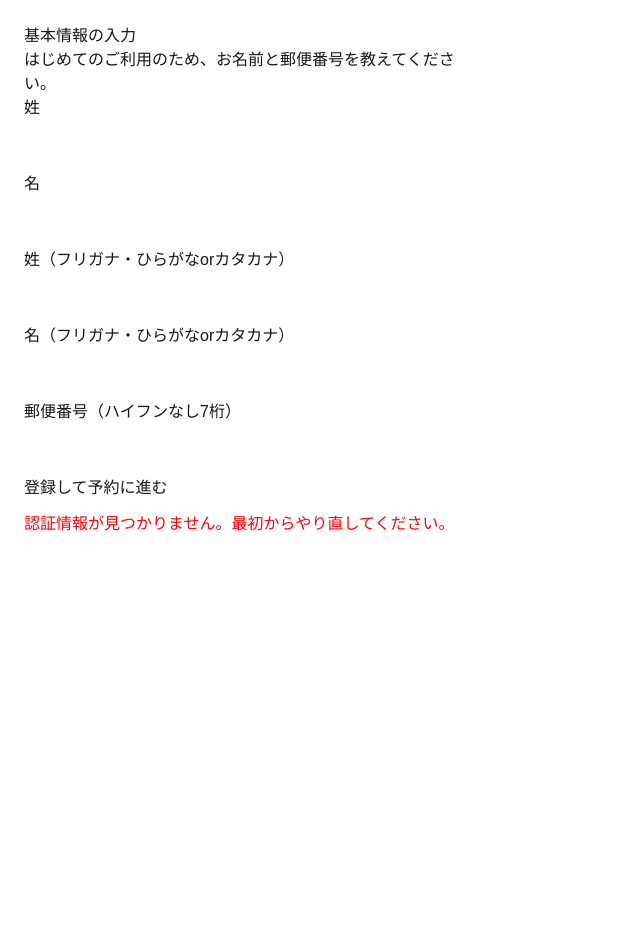
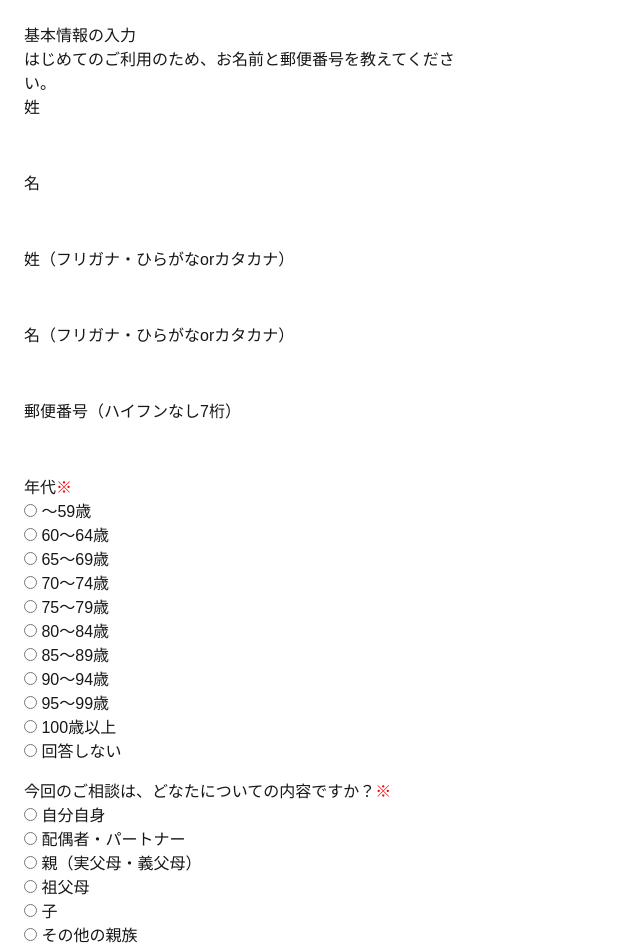
Before and after one commit to icuel/booking-app, a Next.js app: page /onboard in a window 1280 px wide. Shown: the top 952 px of the page, without its empty margins (0-640 px from the left). Before the commit the page ends 800 px from the top, so only its background shows below. Built offline with nearby package versions, Linux system fonts and the light colour scheme; no server answers.

Commit message:
Update page.tsx

```diff
--- a/app/onboard/page.tsx
+++ b/app/onboard/page.tsx
@@ -24,6 +24,9 @@ export default function OnboardPage() {
   const [lastNameKanaRaw, setLastNameKanaRaw] = useState('')
   const [firstNameKanaRaw, setFirstNameKanaRaw] = useState('')
   const [postalCode, setPostalCode] = useState('')
+  const [ageBand, setAgeBand] = useState<string>('') // 年代
+  const [consultTargetType, setConsultTargetType] = useState<string>('') // 誰の相談か
+  const [consultTargetRelationOther, setConsultTargetRelationOther] = useState<string>('') // その他親族の関係（任意）
   const [loading, setLoading] = useState(false)
   const [error, setError] = useState<string | null>(null)
 
@@ -49,6 +52,16 @@ export default function OnboardPage() {
 
   if (!email) {
     setError('メールアドレスが取得できません。最初からやり直してください。')
+    return
+  }
+
+  if (!ageBand) {
+  setError('年代を選択してください')
+  return
+  }
+
+  if (!consultTargetType) {
+    setError('今回のご相談がどなたについてかを選択してください')
     return
   }
 
@@ -81,6 +94,9 @@ export default function OnboardPage() {
         lastNameKana: lastnameKana,
         firstNameKana: firstnameKana,
         postalCode,
+        ageBand,                   // 追加
+        consultTargetType,         // 追加
+        consultTargetRelationOther // 追加
       }),
     })
 
@@ -190,6 +206,237 @@ export default function OnboardPage() {
         </label>
       </div>
 
+      {/* 年代 */}
+      <div style={{ marginBottom: 16 }}>
+        <p>年代<span style={{ color: 'red' }}>※</span></p>
+        <div>
+          <label>
+            <input
+              type="radio"
+              name="ageBand"
+              value="UNDER_59"
+              checked={ageBand === 'UNDER_59'}
+              onChange={(e) => setAgeBand(e.target.value)}
+            />{' '}
+            〜59歳
+          </label>
+        </div>
+        <div>
+          <label>
+            <input
+              type="radio"
+              name="ageBand"
+              value="AGE_60_64"
+              checked={ageBand === 'AGE_60_64'}
+              onChange={(e) => setAgeBand(e.target.value)}
+            />{' '}
+            60〜64歳
+          </label>
+        </div>
+        <div>
+          <label>
+            <input
+              type="radio"
+              name="ageBand"
+              value="AGE_65_69"
+              checked={ageBand === 'AGE_65_69'}
+              onChange={(e) => setAgeBand(e.target.value)}
+            />{' '}
+            65〜69歳
+          </label>
+        </div>
+        <div>
+          <label>
+            <input
+              type="radio"
+              name="ageBand"
+              value="AGE_70_74"
+              checked={ageBand === 'AGE_70_74'}
+              onChange={(e) => setAgeBand(e.target.value)}
+            />{' '}
+            70〜74歳
+          </label>
+        </div>
+        <div>
+          <label>
+            <input
+              type="radio"
+              name="ageBand"
+              value="AGE_75_79"
+              checked={ageBand === 'AGE_75_79'}
+              onChange={(e) => setAgeBand(e.target.value)}
+            />{' '}
+            75〜79歳
+          </label>
+        </div>
+        <div>
+          <label>
+            <input
+              type="radio"
+              name="ageBand"
+              value="AGE_80_84"
+              checked={ageBand === 'AGE_80_84'}
+              onChange={(e) => setAgeBand(e.target.value)}
+            />{' '}
+            80〜84歳
+          </label>
+        </div>
+        <div>
+          <label>
+            <input
+              type="radio"
+              name="ageBand"
+              value="AGE_85_89"
+              checked={ageBand === 'AGE_85_89'}
+              onChange={(e) => setAgeBand(e.target.value)}
+            />{' '}
+            85〜89歳
+          </label>
+        </div>
+        <div>
+          <label>
+            <input
+              type="radio"
+              name="ageBand"
+              value="AGE_90_94"
+              checked={ageBand === 'AGE_90_94'}
+              onChange={(e) => setAgeBand(e.target.value)}
+            />{' '}
+            90〜94歳
+          </label>
+        </div>
+        <div>
+          <label>
+            <input
+              type="radio"
+              name="ageBand"
+              value="AGE_95_99"
+              checked={ageBand === 'AGE_95_99'}
+              onChange={(e) => setAgeBand(e.target.value)}
+            />{' '}
+            95〜99歳
+          </label>
+        </div>
+        <div>
+          <label>
+            <input
+              type="radio"
+              name="ageBand"
+              value="AGE_100_PLUS"
+              checked={ageBand === 'AGE_100_PLUS'}
+              onChange={(e) => setAgeBand(e.target.value)}
+            />{' '}
+            100歳以上
+          </label>
+        </div>
+        <div>
+          <label>
+            <input
+              type="radio"
+              name="ageBand"
+              value="NO_ANSWER"
+              checked={ageBand === 'NO_ANSWER'}
+              onChange={(e) => setAgeBand(e.target.value)}
+            />{' '}
+            回答しない
+          </label>
+        </div>
+      </div>
+
+      {/* 誰の相談か */}
+      <div style={{ marginBottom: 16 }}>
+        <p>今回のご相談は、どなたについての内容ですか？<span style={{ color: 'red' }}>※</span></p>
+        <div>
+          <label>
+            <input
+              type="radio"
+              name="consultTarget"
+              value="SELF"
+              checked={consultTargetType === 'SELF'}
+              onChange={(e) => setConsultTargetType(e.target.value)}
+            />{' '}
+            自分自身
+          </label>
+        </div>
+        <div>
+          <label>
+            <input
+              type="radio"
+              name="consultTarget"
+              value="SPOUSE"
+              checked={consultTargetType === 'SPOUSE'}
+              onChange={(e) => setConsultTargetType(e.target.value)}
+            />{' '}
+            配偶者・パートナー
+          </label>
+        </div>
+        <div>
+          <label>
+            <input
+              type="radio"
+              name="consultTarget"
+              value="PARENT"
+              checked={consultTargetType === 'PARENT'}
+              onChange={(e) => setConsultTargetType(e.target.value)}
+            />{' '}
+            親（実父母・義父母）
+          </label>
+        </div>
+        <div>
+          <label>
+            <input
+              type="radio"
+              name="consultTarget"
+              value="GRANDPARENT"
+              checked={consultTargetType === 'GRANDPARENT'}
+              onChange={(e) => setConsultTargetType(e.target.value)}
+            />{' '}
+            祖父母
+          </label>
+        </div>
+        <div>
+          <label>
+            <input
+              type="radio"
+              name="consultTarget"
+              value="CHILD"
+              checked={consultTargetType === 'CHILD'}
+              onChange={(e) => setConsultTargetType(e.target.value)}
+            />{' '}
+            子
+          </label>
+        </div>
+        <div>
+          <label>
+            <input
+              type="radio"
+              name="consultTarget"
+              value="OTHER_RELATIVE"
+              checked={consultTargetType === 'OTHER_RELATIVE'}
+              onChange={(e) => setConsultTargetType(e.target.value)}
+            />{' '}
+            その他の親族
+          </label>
+        </div>
+
+        {/* その他の親族を選んだときだけ自由記述を出す */}
+        {consultTargetType === 'OTHER_RELATIVE' && (
+          <div style={{ marginTop: 8 }}>
+            <label>
+              差し支えなければ、その方とのご関係を教えてください（任意）<br />
+              <input
+                type="text"
+                value={consultTargetRelationOther}
+                onChange={(e) => setConsultTargetRelationOther(e.target.value)}
+                placeholder="例：叔父、いとこ、兄 など"
+                style={{ padding: 8, width: '100%', boxSizing: 'border-box' }}
+              />
+            </label>
+          </div>
+        )}
+      </div>
+
+
       <button type="submit" disabled={loading}>
         {loading ? '送信中…' : '登録して予約に進む'}
       </button>
```
